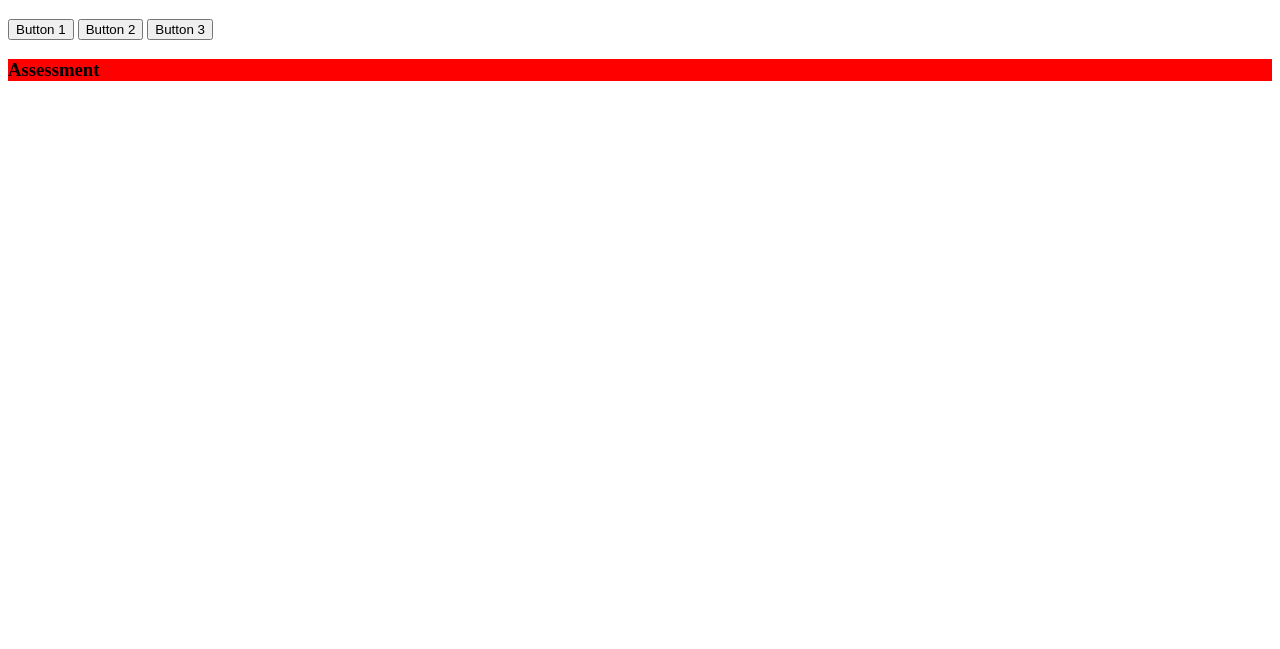
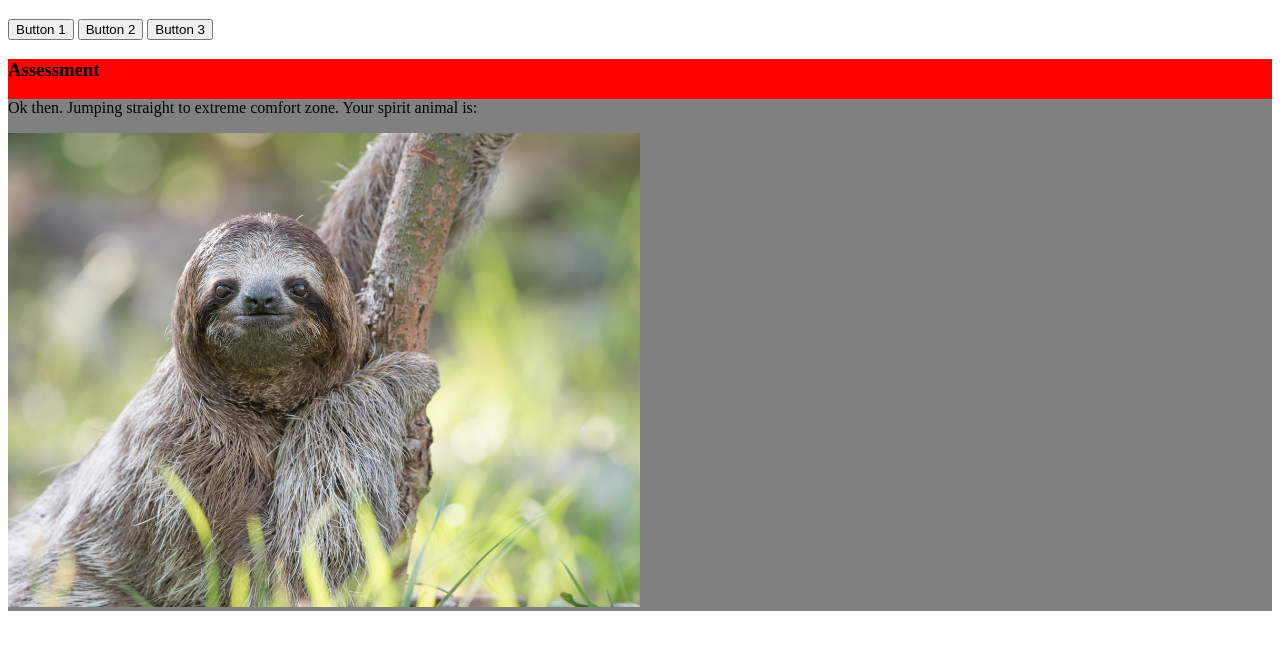
Before and after one commit to josephinephung/josephinephung.github.io, a plain HTML site: page spiritAnimal.html in a window 1280 px wide. Both pictures are taken after a click on the button "Button 1". Shown: the part 61-710 px from the top of the page. Drawn offline with Linux system fonts and the light colour scheme.

Commit message:
Update spiritAnimal.html

```diff
--- a/spiritAnimal.html
+++ b/spiritAnimal.html
@@ -8,18 +8,24 @@
 
   		var myFirstVariable = 8;
 
-		function myFirstFunction() {
+  		function button1() {
 
-			hmtl = "<p>Ok then. Jumping straight to extreme comfort zone. Your spirit animal is: </p><img src='sloth.jpg'>";
+  			html = "<p>Ok then. Jumping straight to extreme comfort zone. Your spirit animal is:</p><img src='sloth.jpg' class='imgSize'>";
 
   			document.getElementById("content").innerHTML = html;
+
   		}
 
+
   		function button2() {
+
   			html = "<img src='giraffe.jpg'>";
 
   			document.getElementById("content").innerHTML = html;
+
   		}
+
+
 
 
   	</script>
@@ -32,24 +38,33 @@
   			background: grey;
   		}
 
+  		.imgSize {
+  			width: 50%;
+  			height: 50%;
+  		}
+
   	</style>
 
   </head>
 
   <body>
-	<html>
+
   	<h1>Spirit Animal Quiz</h1>
 
-	<button onclick="myFirstFunction()">Button 1</button>
-	<button onclick=>Button 2</button>
+  	<button onclick="button1()">Button 1</button>
+  	<button onclick="button2()">Button 2</button>
   	<button>Button 3</button>
 
   	<div class="assessment">
   		<h3>Assessment</h3>
+
   		<div id="content">
 
-
+<p>Ok then. Jumping straight to extreme comfort zone. Your spirit animal is:</p><img src='sloth.jpg' class='imgSize'>
 
   		</div>
+  	</div>
+
   </body>
+
  </html>
```
Lines whose indentation alone changed are shown as unchanged.
